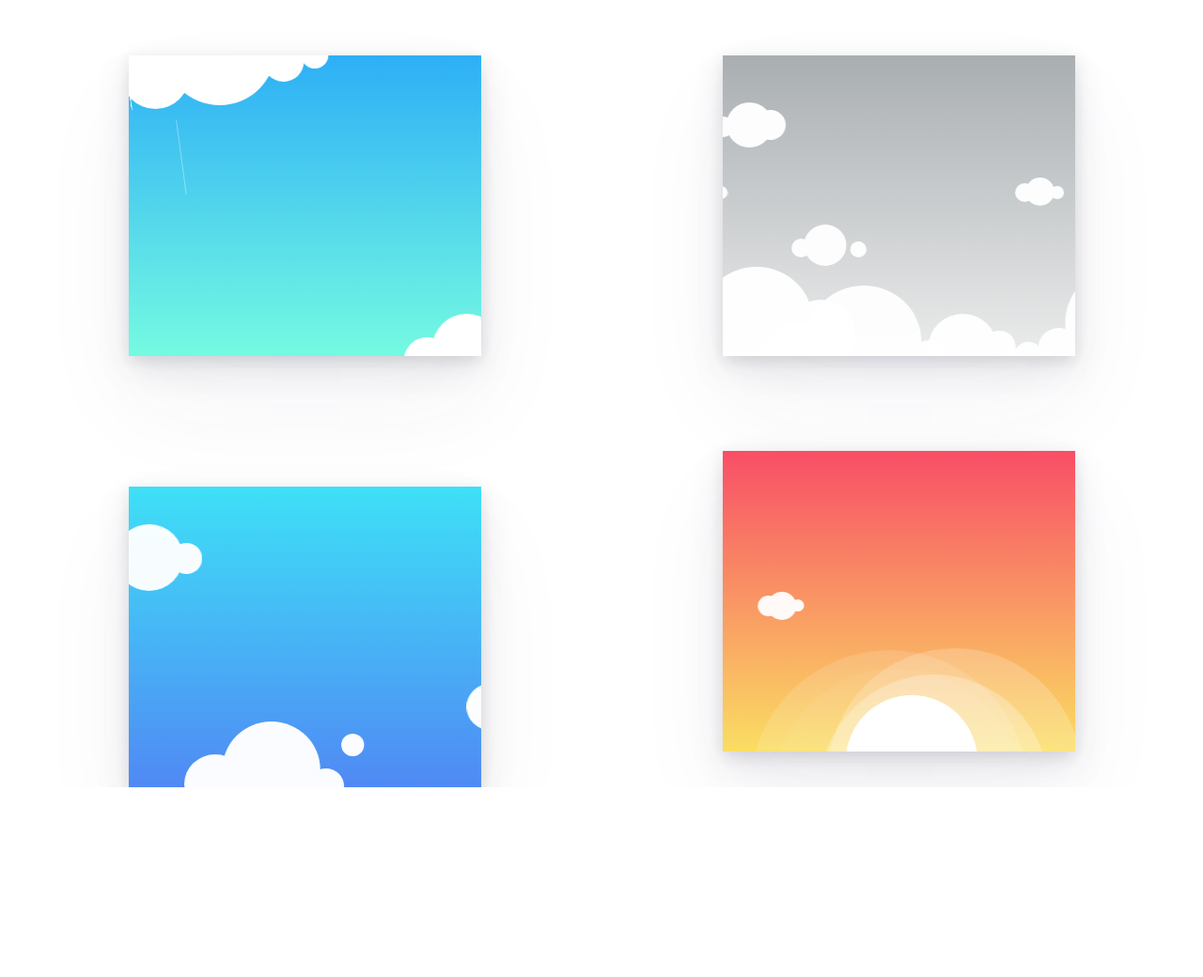
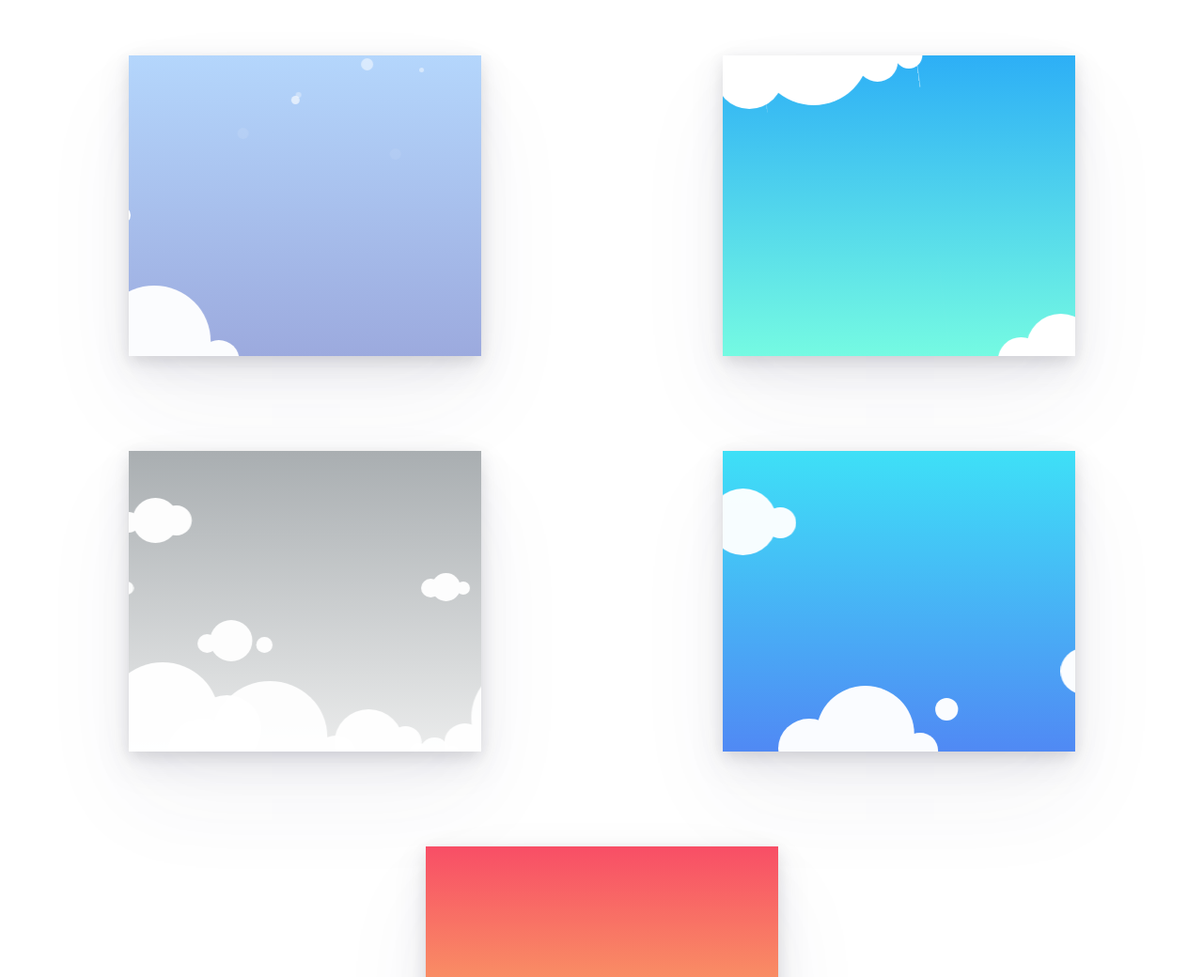
Before and after one commit to vai0/alarmclockweather_animations, a website: page index.html in a window 1280 px wide. Shown: the top 1040 px of the page at 94% size. Before the commit the page ends 838 px from the top, so only its background shows below. Drawn offline with Linux system fonts and the light colour scheme.

Commit message:
add snow weather animation, tweak rain again

```diff
--- a/css/_rain.scss
+++ b/css/_rain.scss
@@ -92,7 +92,7 @@
     position: absolute;
     top: -200px;
     width: 1px;
-    height: 80px;
+    height: 100px;
     background-color: white;
     border-radius: 5px;
     animation: fall 3s linear infinite;
@@ -101,7 +101,7 @@
 
 @keyframes fall {
   0% { transform: translate(0, 0) rotate(-8deg)}
-  100% { transform: translate(695px, 5000px)}
+  100% { transform: translate(417px, 3000px)}
 }
 
 @keyframes panNoFade {
--- /dev/null
+++ b/css/_snow.scss
@@ -0,0 +1,62 @@
+.snow {
+  background-image: linear-gradient(to bottom, #B4D6FC 0%, #9CAADE 100%);
+  .snowflake-container {
+    position: relative;
+    left: -10%;
+    width: 120%;
+    height: 100%;
+    .snowflake {
+      position: absolute;
+      top: -30px;
+      height: 20px;
+      width: 20px;
+      background-color: white;
+      border-radius: 50%;
+      animation: snowfalling 10s linear infinite,
+                snowdrifting 4s ease-in-out infinite;
+    }
+  }
+  .circle {
+    position: absolute;
+    background-color: white;
+    border-radius: 50%;
+  }
+  .cloud-one {
+    position: relative;
+    top: 245px;
+    left: -100px;
+    animation: pan 80s linear infinite;
+    .circle {
+      position: absolute;
+      background-color: white;
+      border-radius: 50%;
+    }
+    .c-one {
+      left: 45px;
+      width: 118px;
+      height: 118px;
+    }
+    .c-two {
+      top: 40px;
+      width: 72px;
+      height: 72px;
+    }
+    .c-three {
+      top: 58px;
+      left: 150px;
+      width: 43px;
+      height: 43px;
+    }
+  }
+}
+
+@keyframes snowfalling {
+  0% { top: -20%; }
+  100% { top: 120%; }
+}
+
+@keyframes snowdrifting {
+  0% { transform: translateX(0); }
+  50% { transform: translateX(40px); }
+  100% { transform: translateX(0); }
+}
--- a/css/main.scss
+++ b/css/main.scss
@@ -10,6 +10,7 @@
 @import '_partly-cloudy';
 @import '_cloudy';
 @import '_rain';
+@import '_snow';
 
 .container {
   display: flex;
@@ -28,7 +29,4 @@
   box-shadow: 0 50px 100px rgba(50,50,93,.05),
               0 15px 35px rgba(50,50,93,.1),
               0 5px 15px rgba(0,0,0,.1);
-  &:last-child {
-    margin-bottom: 10%;
-  }
 }
--- a/gulpfile.js
+++ b/gulpfile.js
@@ -12,7 +12,7 @@ gulp.task('sass', function() {
 });
 
 gulp.task('watch', ['browserSync', 'sass'], function() {
-  gulp.watch('*.scss', ['sass']);
+  gulp.watch('./css/*.scss', ['sass']);
 });
 
 gulp.task('browserSync', function() {
--- a/index.html
+++ b/index.html
@@ -8,6 +8,14 @@
   </head>
   <body>
     <div class="container">
+      <div class="weather-container snow">
+        <div class="cloud-one">
+          <div class="circle c-one"></div>
+          <div class="circle c-two"></div>
+          <div class="circle c-three"></div>
+        </div>
+        <div class="snowflake-container"><div class="snowflake"></div></div>
+      </div>
       <div class="weather-container rain">
         <div class="cloud-one">
           <div class="circle c-one"></div>
--- a/script.js
+++ b/script.js
@@ -1,5 +1,8 @@
 document.addEventListener('DOMContentLoaded', function() {
-  var numberOfDroplets = 60;
+
+  var numberOfDroplets = 120;
+  var numberOfSnowflakes = 50;
+
   function createDroplet(input) {
     var dropletContainer = document.querySelector('.droplet-container');
     dropletContainer.insertAdjacentHTML('afterbegin', '<div class="droplet"></div>');
@@ -8,15 +11,46 @@ document.addEventListener('DOMContentLoaded', function() {
     droplet.style['animation-delay'] = input.delay + 's';
     droplet.style.opacity = input.opacity;
   }
+
   for (var i = 0; i < numberOfDroplets; i++) {
     var left = parseInt(Math.random() * 100);
     var delay = Math.random().toFixed(3) * 3;
-    var opacity = Math.random().toFixed(2);
-    console.log(left + ' ' + delay);
+    var opacity = Math.random().toFixed(2) * 0.5;
+
     createDroplet({
       left: left,
       delay: delay,
       opacity: opacity
     });
   }
-})
+
+  function createSnowflake(input) {
+    var snowflakeContainer = document.querySelector('.snowflake-container');
+    snowflakeContainer.insertAdjacentHTML('afterbegin', '<div class="snowflake"></div>');
+    var snowflake = snowflakeContainer.firstChild;
+    snowflake.style.left = input.left + '%';
+    snowflake.style.width = input.size + 'px';
+    snowflake.style.height = input.size + 'px';
+    snowflake.style['animation-delay'] = input.delay + 's';
+    snowflake.style['animation-duration'] = input.snowFallDuration + 's, ' + input.snowDriftDuration + 's';
+    snowflake.style.opacity = input.opacity;
+  }
+
+  for (var i = 0; i < numberOfSnowflakes; i++) {
+    var left = parseInt(Math.random() * 100);
+    var size = Math.floor(Math.random() * 11 + 5);
+    var delay = Math.random().toFixed(3) * 10;
+    var snowFallDuration = Math.floor(Math.random() * 5 + 10);
+    var snowDriftDuration = Math.floor(Math.random() * 4 + 4);
+    var opacity = Math.random().toFixed(2) * 0.7;
+
+    createSnowflake({
+      left: left,
+      size: size,
+      delay: delay,
+      snowFallDuration: snowFallDuration,
+      snowDriftDuration: snowDriftDuration,
+      opacity: opacity
+    });
+  }
+});
```
Also changed, not shown: css/main.css.
